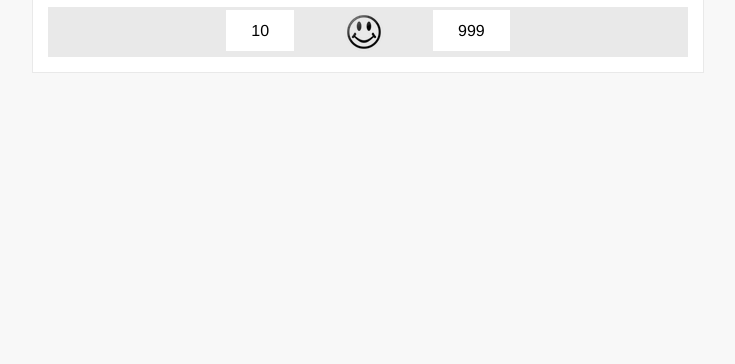
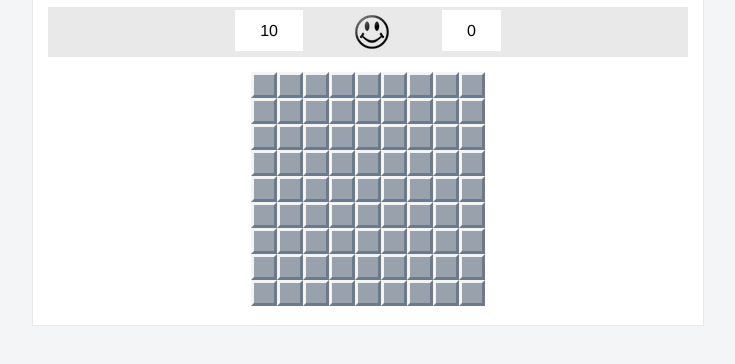
Before and after one commit to akashbdj/Minesweeper, a plain HTML site: page index.html in a window 1280 px wide. Shown: the part 146-510 px from the top of the page, without its empty margins (272-1007 px from the left). Drawn offline with Linux system fonts and the light colour scheme.

Commit message:
generate board according to difficulty level

```diff
--- a/css/style.css
+++ b/css/style.css
@@ -3,9 +3,8 @@
     padding: 0;
 }
 html{
-    background: #f8f8f8;
+    background: #f4f5f6;
     font-family: 'helvetica', sans-serif;
-
 }
 a {
     text-decoration: none;
@@ -25,7 +24,7 @@ a {
     padding-bottom: 15px;
     font-weight: normal;
 }
-#options{
+.options{
     border: 1px solid #e9e9e9;
     padding: 10px;
     display: none;
@@ -40,7 +39,7 @@ a {
 .menu-table td{
     padding: 5px 10px;
 }
-#start-game {
+.start-game {
     padding: 7px 15px;
     background: #4c8efa;
     color: #fff;
@@ -60,3 +59,20 @@ a {
     padding: 12px 25px;
     background: #fff;
 }
+.board {
+    margin-top: 15px;
+    display: inline-block;
+}
+.game-board {
+    border-spacing: 0;
+}
+.tile {
+    background: #98a1ac;
+    border-top: 3px solid #f4f4f4;
+    border-left: 3px solid #f4f4f4;
+    border-bottom: 3px solid #6C7A89;
+    border-right: 3px solid #6C7A89;
+    width: 20px;
+    height: 20px;
+    cursor: pointer;
+}
--- a/index.html
+++ b/index.html
@@ -13,7 +13,7 @@
 				<h2>Minesweeper</h2>
 				<a href="#" id="game-options">Game options &#x25BE;</a>
       </div>
-      <div id="options">
+      <div class="options" id="js-options">
 				<span> Choose Difficulty Level </span>
 				<form action="">
 					<table class="menu-table">
@@ -42,17 +42,17 @@
 					    <td>99</td>
 					  </tr>
 					</table>
-					<a href="#" id="start-game">Start Game</a>
+					<a href="#" class="start-game" id="js-start-game">Start Game</a>
 				</form>
       </div>
       <div class="game">
       	<div class="values">
-      		<span id ="no-of-mines">10</span>
+      		<span class="no-of-mines" id="js-no-of-mines"></span>
       		<img src="images/smile.png" alt="Smile">
-      		<span id = "clock">999</span>
+      		<span id = "clock">0</span>
       	</div>
       	<div class="board">
-      		<table id = "game-board">
+      		<table class="game-board" id="js-game-board">
 
       		</table>
       	</div>
--- a/js/main.js
+++ b/js/main.js
@@ -1,30 +1,35 @@
 // learning to implement Revealing Module Pattern
 
 (function() {
-	var minesweeper = (function(){
-		var minesweep = {};
+	var MS = (function(){
+		var config = {
+			rows: 9,
+			cols: 9,
+			mines: 10
+		};
 
-		function useGameInitials(){
-			return minesweep;
+		function getGameConfig(){
+			return config;
 		}
 
-		function setGameInitials(rows, cols, mines){
-			minesweep.rows = rows;
-			minesweep.cols =  cols;
-			minesweep.mines = mines;
+		function setGameConfig(rows, cols, mines){
+			config.rows = rows;
+			config.cols =  cols;
+			config.mines = mines;
 		}
 
 		return {
-			setMs: setGameInitials,
-			ms: useGameInitials
+			setConfig: setGameConfig,
+			getConfig: getGameConfig
 		};
 
 	})();
 
-	var beforeGame = (function(){
+	var initialize = (function(){
+
 		function toggleOptions(){
 			document.getElementById('game-options').addEventListener('click', function(){
-				var menu = document.getElementById('options');
+				var menu = document.getElementById('js-options');
 				menu.style.display = menu.style.display === "inline-block" ? "none" : "inline-block";
 			});
 		}
@@ -34,31 +39,58 @@
 			var intermediate = document.getElementById('intermediate');
 			var expert = document.getElementById('expert');
 			if(beginner.checked){
-				minesweeper.setMs(9,9,10);
+				MS.setConfig(9,9,10);
 			}
 			else if(intermediate.checked){
-				minesweeper.setMs(16,16,40);
+				MS.setConfig(16,16,40);
 			}
 			else if(expert.checked){
-				minesweeper.setMs(16,30,99);
+				MS.setConfig(16,30,99);
 			}
-			console.log(minesweeper.ms());
+			console.log(MS.getConfig());
+			generateBoard();
 		}
 
-		function newGame(){
-			var startGame = document.getElementById('start-game');
+		function newGameInit(){
+			var startGame = document.getElementById('js-start-game');
 			startGame.addEventListener('click', function(){
 				selectDifficulty();
+				var menu = document.getElementById('js-options');
+				menu.style.display = menu.style.display === "inline-block" ? "none" : "inline-block";
 			});
 		}
 
-		return {
-				toggleMenu: toggleOptions,
-				startGame: newGame
+		function generateBoard(){
+			var board = document.getElementById('js-game-board');
+			var noOfMines = document.getElementById('js-no-of-mines');
+
+			var rows = MS.getConfig().rows;
+			var cols = MS.getConfig().cols;
+			var mines = MS.getConfig().mines;
+			var html = "", td, id=1;
+
+			for(var i=0; i<rows; i++){
+				html += '<tr>';
+				for(var j=0; j<cols; j++){
+					td = '<td class="tile" id="{id}"></td>';
+					html += td.replace("{id}", id);
+					id++;
+				}
+				html += "</tr>";
+			}
+			board.innerHTML = html;
+			noOfMines.innerHTML = mines;
+		}
+
+		return function(){
+			toggleOptions();
+			newGameInit();
+			generateBoard();
+
 		};
+
 	})();
 
-	beforeGame.toggleMenu();
-	beforeGame.startGame();
+	initialize();
 
 }());
```
